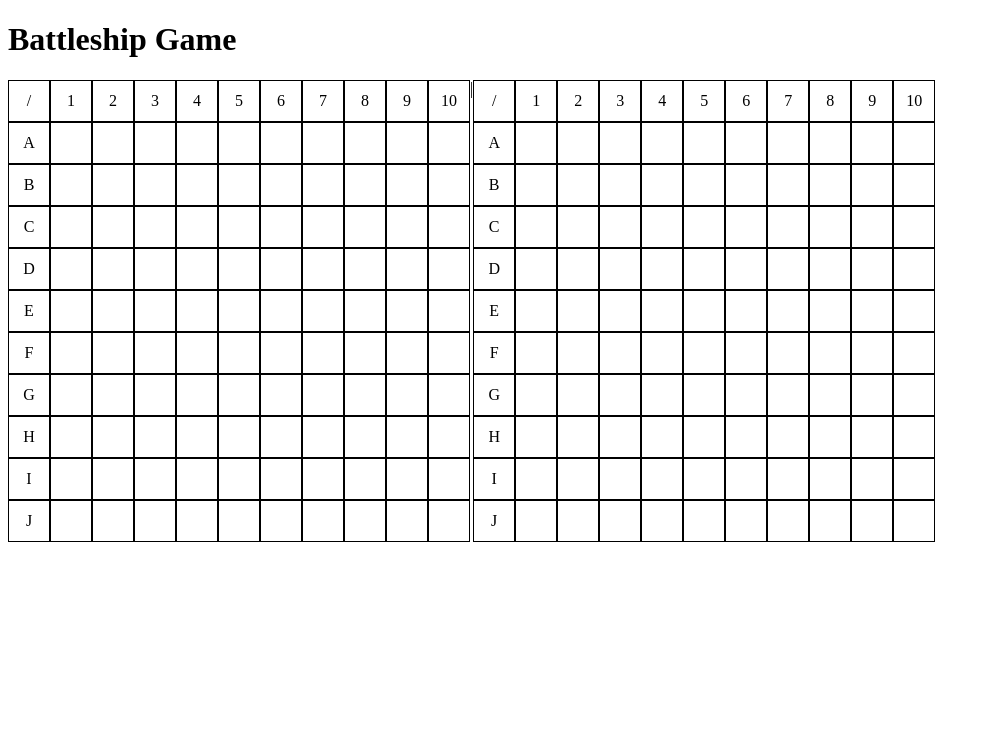
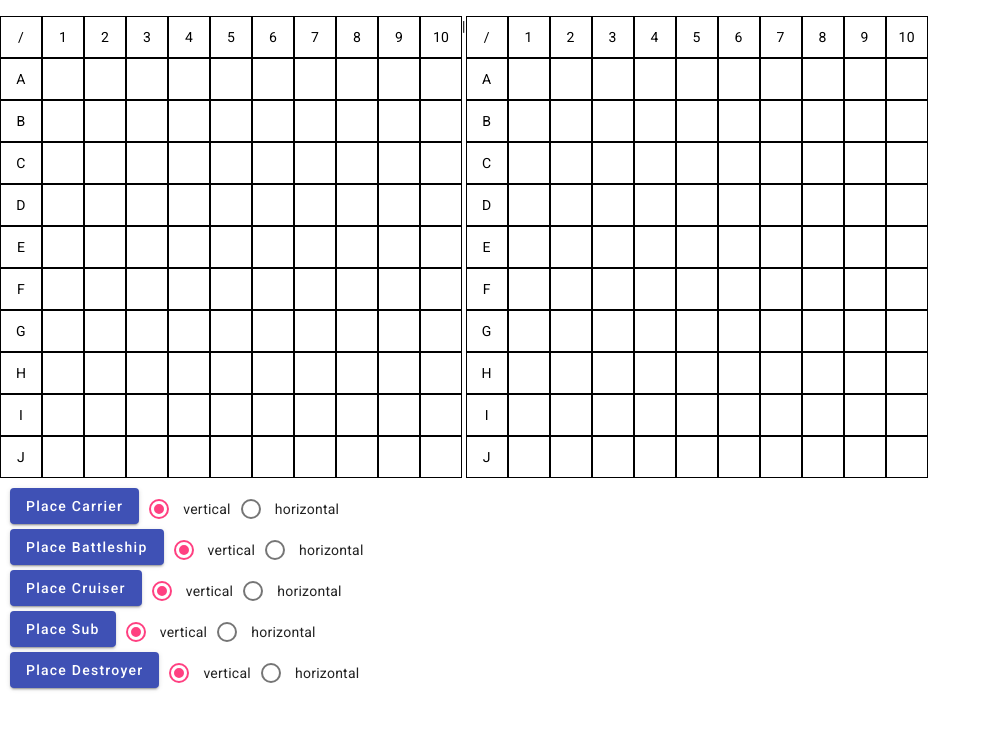
Before and after one commit to GregMarshall999/battleship, an Angular app: page / in a window 1280 px wide. Shown: the top 730 px of the page, without its empty margins (0-998 px from the left). Built offline with nearby package versions, Linux system fonts and the light colour scheme.

Commit message:
ship placement buttons

```diff
--- a/angular.json
+++ b/angular.json
@@ -25,6 +25,7 @@
               "src/assets"
             ],
             "styles": [
+              "@angular/material/prebuilt-themes/indigo-pink.css",
               "src/styles.css"
             ],
             "scripts": []
@@ -87,6 +88,7 @@
               "src/assets"
             ],
             "styles": [
+              "@angular/material/prebuilt-themes/indigo-pink.css",
               "src/styles.css"
             ],
             "scripts": []
--- a/package.json
+++ b/package.json
@@ -11,10 +11,12 @@
   "private": true,
   "dependencies": {
     "@angular/animations": "^15.2.0",
+    "@angular/cdk": "^15.2.9",
     "@angular/common": "^15.2.0",
     "@angular/compiler": "^15.2.0",
     "@angular/core": "^15.2.0",
     "@angular/forms": "^15.2.0",
+    "@angular/material": "^15.2.9",
     "@angular/platform-browser": "^15.2.0",
     "@angular/platform-browser-dynamic": "^15.2.0",
     "@angular/router": "^15.2.0",
--- a/src/app/board/board.component.ts
+++ b/src/app/board/board.component.ts
@@ -8,10 +8,11 @@ import { Component, Input } from '@angular/core';
 export class BoardComponent {
   @Input() grid: { value: string, clazz: string }[][] = [];
   @Input() boardOwner = '';
+  @Input() selectedShip = '';
 
   onCellClick(row: number, col: number) {
     var letters = [ 'A', 'B', 'C', 'D', 'E', 'F', 'G', 'H', 'I', 'J' ];
 
-    console.log(letters[row-1], col, this.boardOwner);
+    console.log(letters[row-1], col, this.boardOwner, this.selectedShip);
   }
 }
--- a/src/app/game/game.component.css
+++ b/src/app/game/game.component.css
@@ -5,3 +5,11 @@
 .separator {
     margin: 20px;
 }
+
+button {
+    margin-bottom: 5px;
+}
+
+section {
+    padding: 10px;
+}
--- a/src/app/game/game.component.html
+++ b/src/app/game/game.component.html
@@ -1,8 +1,46 @@
 <div>
-    <h1>Battleship Game</h1>
+    <h1></h1>
     <div class="game-container">
-        <app-board [grid]="playerGrid" [boardOwner]="'player'" class="player-board"></app-board>
+        <app-board [grid]="playerGrid" [boardOwner]="'player'" [selectedShip]="selectedShip" class="player-board"></app-board>
         <div class="seperator">|</div>
-        <app-board [grid]="opponentGrid" [boardOwner]="'opponent'" class="opponent-board"></app-board>
+        <app-board [grid]="opponentGrid" [boardOwner]="'opponent'" [selectedShip]="selectedShip" class="opponent-board"></app-board>
     </div>
+
+    <section class="button-section">
+        <div>
+            <button mat-raised-button color="primary" (click)="shipSelect('carrier')">Place Carrier</button>
+            <mat-radio-group [(ngModel)]="carrierDirection">
+                <mat-radio-button value="vertical">vertical</mat-radio-button>
+                <mat-radio-button value="horizontal">horizontal</mat-radio-button>
+            </mat-radio-group>
+        </div>
+        <div>
+            <button mat-raised-button color="primary" (click)="shipSelect('battleship')">Place Battleship</button>
+            <mat-radio-group [(ngModel)]="battleshipDirection">
+                <mat-radio-button value="vertical">vertical</mat-radio-button>
+                <mat-radio-button value="horizontal">horizontal</mat-radio-button>
+            </mat-radio-group>
+        </div>
+        <div>
+            <button mat-raised-button color="primary" (click)="shipSelect('cruiser')">Place Cruiser</button>
+            <mat-radio-group [(ngModel)]="cruiserDirection">
+                <mat-radio-button value="vertical">vertical</mat-radio-button>
+                <mat-radio-button value="horizontal">horizontal</mat-radio-button>
+            </mat-radio-group>
+        </div>
+        <div>
+            <button mat-raised-button color="primary" (click)="shipSelect('sub')">Place Sub</button>
+            <mat-radio-group [(ngModel)]="subDirection">
+                <mat-radio-button value="vertical">vertical</mat-radio-button>
+                <mat-radio-button value="horizontal">horizontal</mat-radio-button>
+            </mat-radio-group>
+        </div>
+        <div>
+            <button mat-raised-button color="primary" (click)="shipSelect('destroyer')">Place Destroyer</button>
+            <mat-radio-group [(ngModel)]="destroyerDirection">
+                <mat-radio-button value="vertical">vertical</mat-radio-button>
+                <mat-radio-button value="horizontal">horizontal</mat-radio-button>
+            </mat-radio-group>
+        </div>
+    </section>
 </div>
--- a/src/app/game/game.component.ts
+++ b/src/app/game/game.component.ts
@@ -8,6 +8,14 @@ import { Component } from '@angular/core';
 export class GameComponent {
   playerGrid: { value: string, clazz: string }[][] = this.generateEmptyGrid();
   opponentGrid: { value: string, clazz: string }[][] = this.generateEmptyGrid();
+
+  selectedShip: string = 'carrier';
+
+  carrierDirection: string = 'vertical';
+  battleshipDirection: string = 'vertical';
+  cruiserDirection: string = 'vertical';
+  subDirection: string = 'vertical';
+  destroyerDirection: string = 'vertical';
 
   generateEmptyGrid(): { value: string, clazz: string }[][] {
     var grid: { value: string, clazz: string }[][] = [];
@@ -38,4 +46,8 @@ export class GameComponent {
 
     return grid;
   }
+
+  shipSelect(shipType: string) {
+    this.selectedShip = shipType;
+  }
 }
--- a/src/index.html
+++ b/src/index.html
@@ -6,8 +6,11 @@
   <base href="/">
   <meta name="viewport" content="width=device-width, initial-scale=1">
   <link rel="icon" type="image/x-icon" href="favicon.ico">
+  <link rel="preconnect" href="https://fonts.gstatic.com">
+  <link href="https://fonts.googleapis.com/css2?family=Roboto:wght@300;400;500&display=swap" rel="stylesheet">
+  <link href="https://fonts.googleapis.com/icon?family=Material+Icons" rel="stylesheet">
 </head>
-<body>
+<body class="mat-typography">
   <app-root></app-root>
 </body>
 </html>
--- a/src/styles.css
+++ b/src/styles.css
@@ -28,3 +28,12 @@
     pointer-events: none;
     background-color: #fff;
 }
+
+html, body {
+    height: 100%;
+}
+
+body {
+    margin: 0;
+    font-family: Roboto, "Helvetica Neue", sans-serif;
+}
```
Also changed, not shown: src/app/app.module.ts (+9 -1 lines), 1 other file (tests, documents, lock files or other folders).
